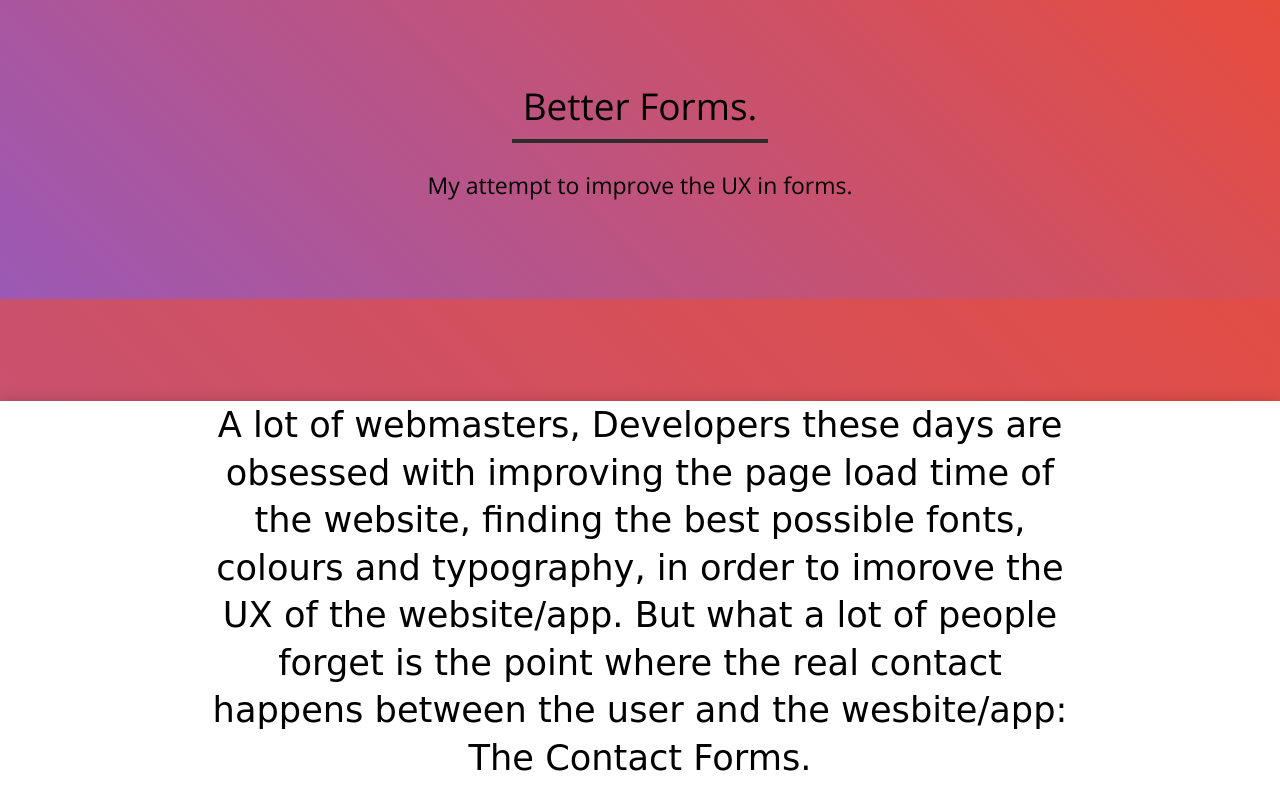
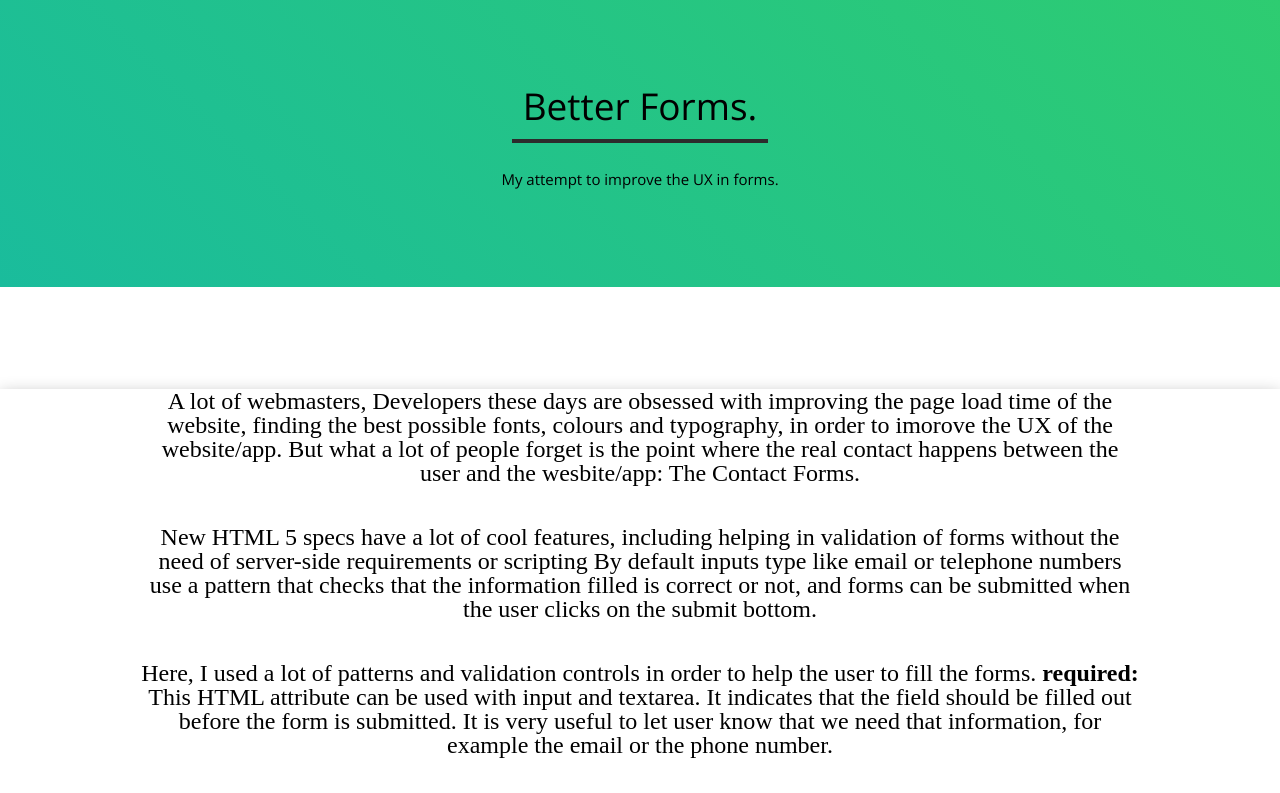
Before and after one commit to askhubchandani/better-forms, a plain HTML site: page index.html in a window 1280 px wide. Shown: the top 793 px of the page. Drawn offline with nearby package versions, Linux system fonts and the light colour scheme; a script that the page names is missing.

Commit message:
Update style.css

```diff
--- a/css/style.css
+++ b/css/style.css
@@ -7,7 +7,7 @@
 }
 
 body {
-	 background: linear-gradient(45deg, #9b59b6,#e74c3c);
+	 background: #fff;
 	font-family: 'Open Sans', arial, sans-serif;
 }
 
@@ -110,7 +110,7 @@ a {
 
 #main {
     padding: 80px 0;
-     background: linear-gradient(45deg, #9b59b6,#e74c3c);
+     background: linear-gradient(45deg, #1abc9c,#2ecc71);
 }
 
 #main h1 {
@@ -147,14 +147,14 @@ a {
 .feature article {
     text-align: center;
     margin: 8% auto;
-    max-width: 870px;
+    max-width: 1000px;
 }
 
 .feature article p {
-    font-family: "Patua One", cursive;
-    font-size: 2.2em;
+    font-family: "Times New Roman";
+    font-size: 1.5em;
     margin-bottom: 4%;
-    line-height: 1.35;
+    line-height: 1;
     color: #000000;
 }
 
@@ -165,7 +165,7 @@ a {
 
     #main p {
         width: 600px;
-        font-size: 23px;
+        font-size: 15px;
         margin: 0 auto;
         margin-bottom: 18px;
     }
```
